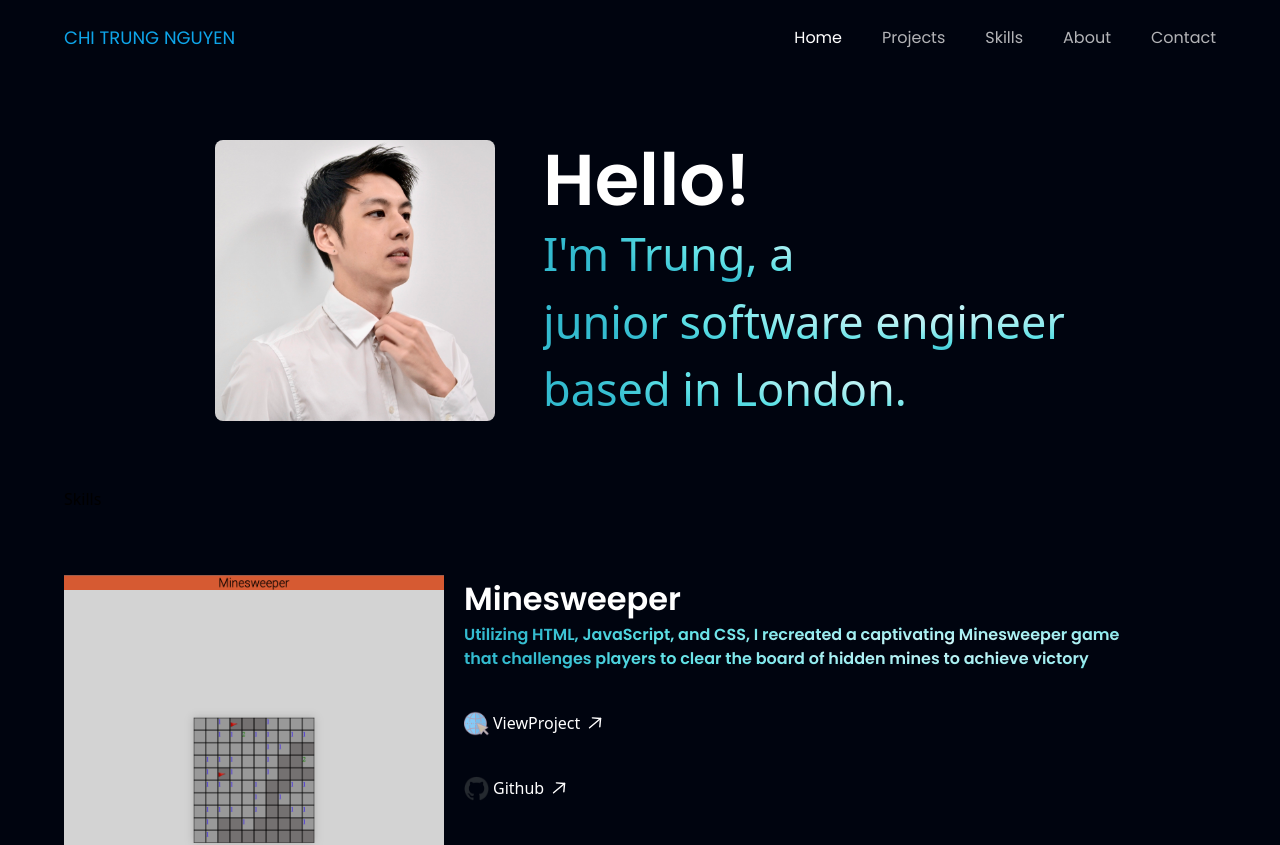
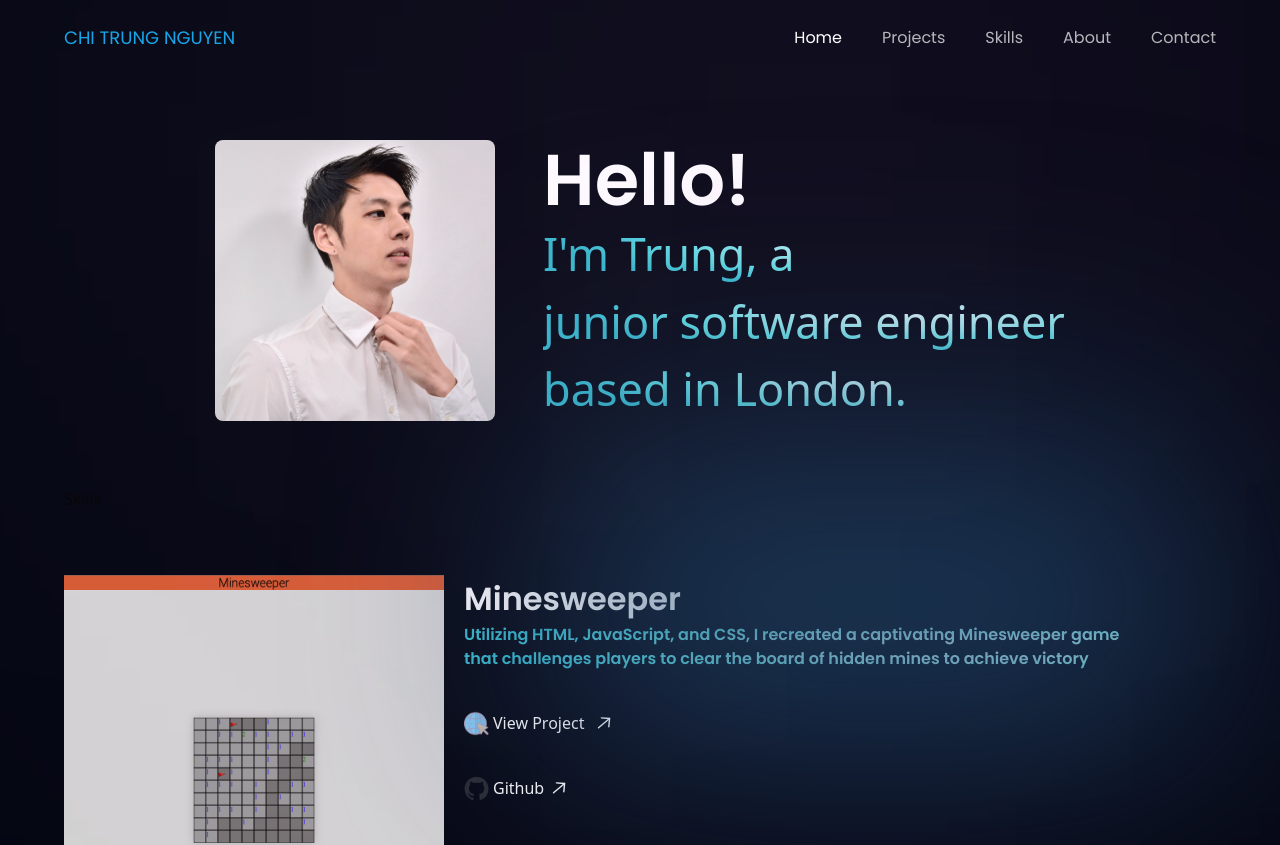
Before and after one commit to Puzzles65/portfolio_vite, a React (Vite) app: page / in a window 1280 px wide. Shown: the top 845 px of the page. Built offline with nearby package versions, Linux system fonts and the light colour scheme.

Commit message:
gradient added to homepage with navbar working

```diff
--- a/src/components/Home.jsx
+++ b/src/components/Home.jsx
@@ -17,9 +17,9 @@ function Home() {
       <div className={`xl:px-0 px-6`}>
         <h1 className="flex-1 font-poppins font-semibold ss:text-[72px] text-[52px] text-white ss:leading-[80px] leading-[75px]">
           Hello! <br className="sm:block hidden" /> {/* gradient start */}
-          {/* <div className="absolute z-[0] w-[40%] h-[35%] top-0 pink__gradient" />
+          <div className="absolute z-[0] w-[40%] h-[35%] top-0 pink__gradient" />
           <div className="absolute z-[1] w-[10%] h-[80%] rounded-full white__gradient bottom-40" />
-          <div className="absolute z-[0] w-[50%] h-[50%] right-20 bottom-20 blue__gradient" /> */}
+          <div className="absolute z-[0] w-[50%] h-[50%] right-20 bottom-20 blue__gradient" />
           {/* gradient end */}
         </h1>
         <h2 className="text-gradient ss:text-[45px] text-[30px]">
--- a/src/components/Navbar.jsx
+++ b/src/components/Navbar.jsx
@@ -12,7 +12,7 @@ const Navbar = () => {
       {/* <img src={logo} alt="hoobank" className="w-[124px] h-[32px]" /> */}
       <h1 className="text-sky-500 font-poppins text-lg">CHI TRUNG NGUYEN</h1>
 
-      <ul className="list-none sm:flex hidden justify-end items-center flex-1">
+      <ul className="list-none sm:flex hidden justify-end items-center flex-1 z-10">
         {navLinks.map((nav, index) => (
           <li
             key={nav.id}
--- a/src/components/ProjectsContainer.jsx
+++ b/src/components/ProjectsContainer.jsx
@@ -42,7 +42,7 @@ function ProjectsContainer({
               src={internet}
               alt="internet"
             />
-            <span className="mx-1">ViewProject</span>
+            <span className="mx-1 min-w-24 ">View Project</span>
             <img className="max-w-full w-[25px]"  src={arrow} alt="arrow" />
           </a>
           <a
```
